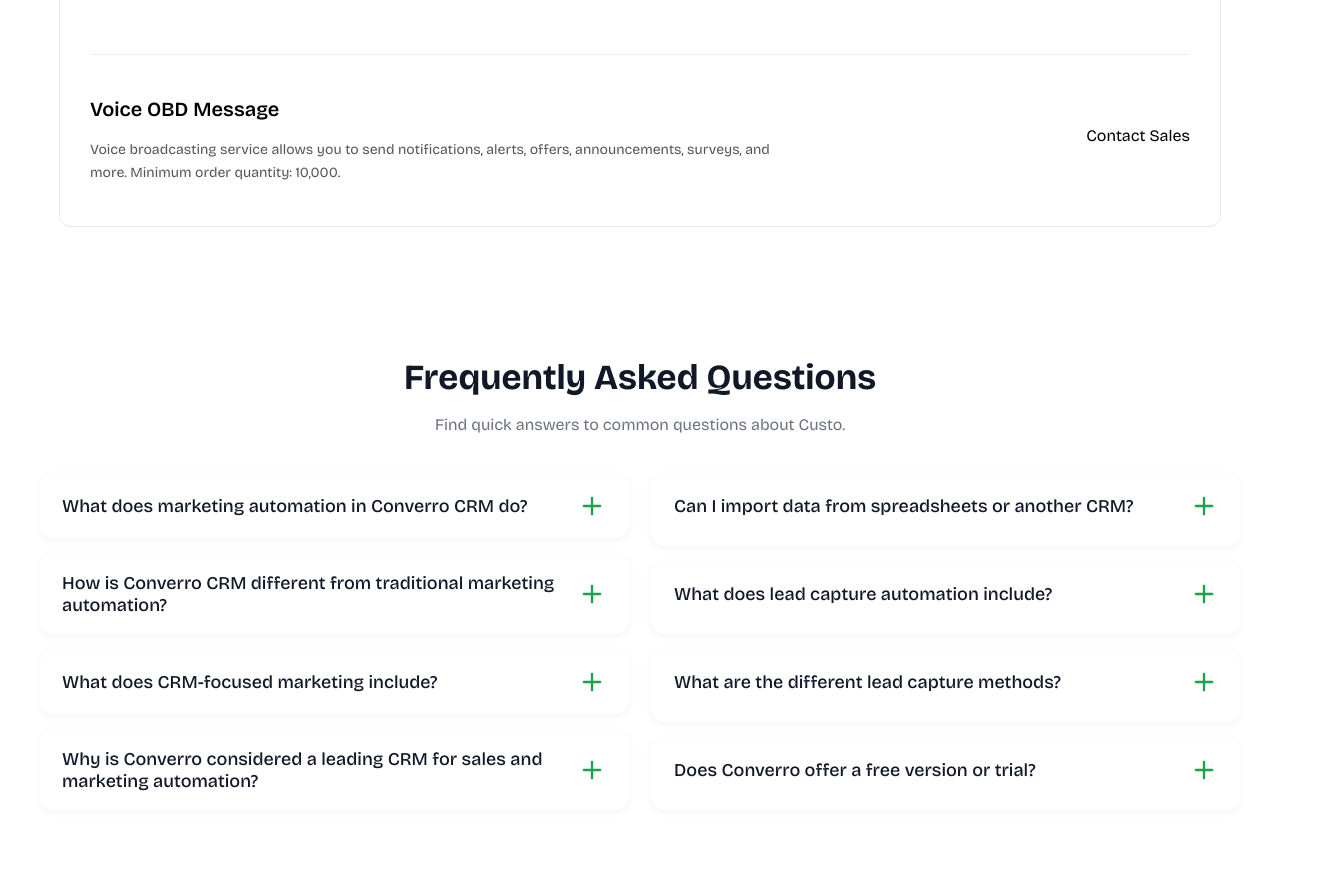
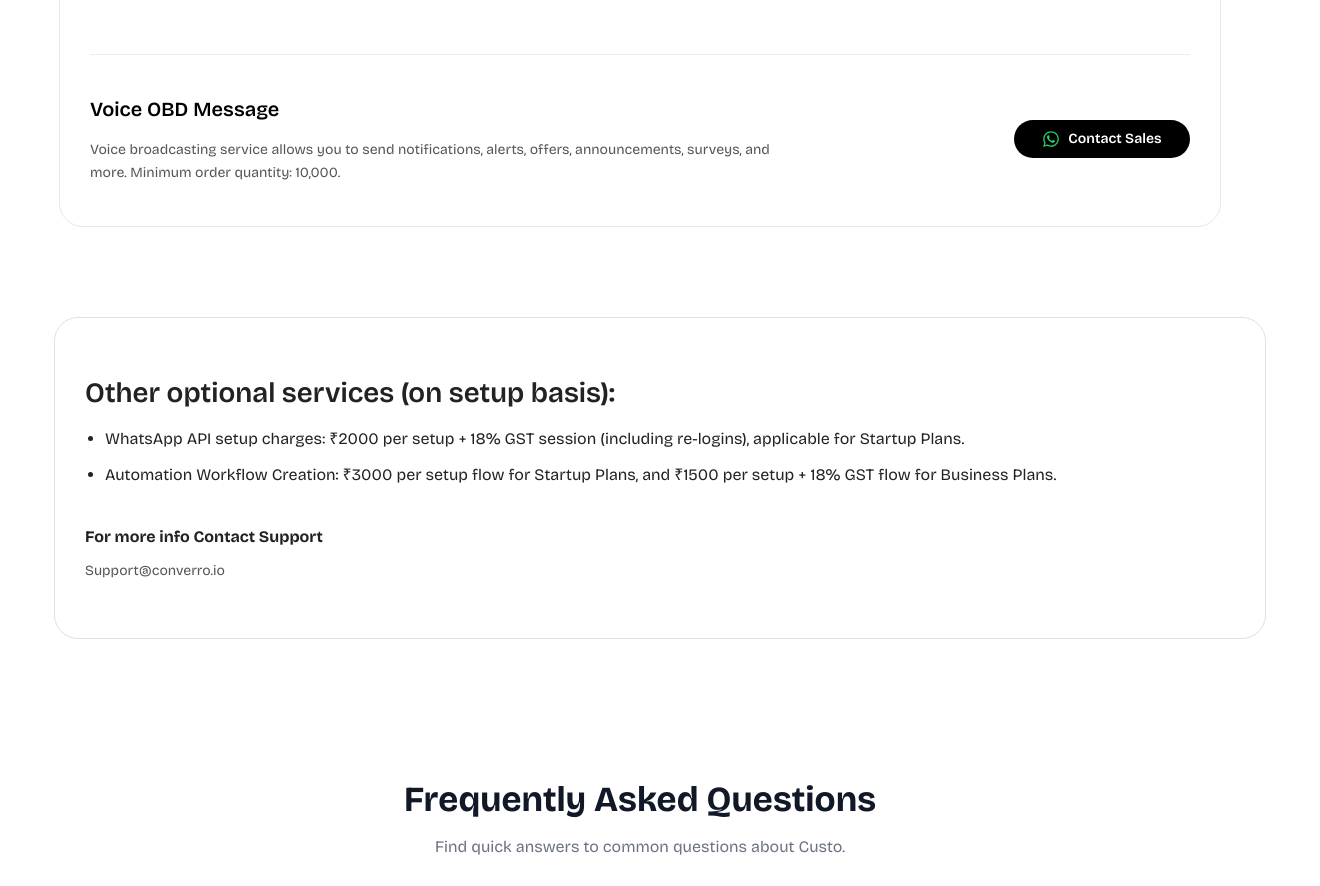
Before and after one commit to IsHa2507/converro, a React (Create React App) app: page /pricing in a window 1280 px wide. Shown: the part 2140-3026 px from the top of the page, 1320 px wide, since content can reach past the window. Built offline with nearby package versions, Linux system fonts and the light colour scheme.

Commit message:
added support service

```diff
--- a/src/components/AddOns.css
+++ b/src/components/AddOns.css
@@ -6,7 +6,7 @@
   margin: 40px auto;
   padding: 10px 30px;
   background: #fff;
-  border-radius: 12px;
+  border-radius: 24px;
   border: 1px solid #e5e7eb;
   transition: transform 0.3s ease, box-shadow 0.3s ease;
 }
@@ -75,25 +75,35 @@
 /*   WhatsApp Contact Button     */
 /* ============================= */
 .addon-btn {
-  background: #000;                /* default black like old button */
+  background: #000;
   color: #fff;
   font-size: 14px;
   font-weight: 600;
   padding: 10px 18px;
   border-radius: 30px;
-  min-width: 120px;
+  min-width: 140px;
   text-align: center;
   transition: all 0.3s ease;
   margin-top: 6px;
-  display: inline-block;
-  text-decoration: none;          /* remove underline */
+  display: inline-flex;     /* 👈 allows icon + text */
+  align-items: center; /* center icon vertically */
+  justify-content: center;
+  gap: 8px;                 /* space between icon and text */
+  text-decoration: none;
 }
 
 .addon-btn:hover {
-  background: #3fce71;            /* hover = green */
-  color: #000;                    /* hover text = black */
+  background: #3fce71;
+  color: #000;
 }
 
+.whatsapp-icon {
+  font-size: 18px;
+  color: #25d366; /* WhatsApp green */
+}
+.addon-btn:hover .whatsapp-icon {
+  color: #000;  /* matches text color on hover */
+}
 
 /* ============================= */
 /*   Responsive Design           */
@@ -133,3 +143,56 @@
     text-align: center;
   }
 }
+/* Whole section background wrapper */
+.optional-services-section {
+  width: 100%;
+  padding: 50px 20px;
+  /* light background for separation */
+}
+
+/* Center the content inside */
+.optional-services-container {
+  display: flex;
+  justify-content: center;
+}
+
+/* Box styling */
+.optional-services-box {
+  width: 1150px;
+  /* width: 100%; */
+  height: 260px;
+  background: #ffffff;
+  border: 1px solid #e0e0e0;
+  border-radius: 24px;
+  padding: 30px;
+
+
+  color: #222;
+}
+
+.optional-services-title {
+  font-size: 28px;
+  font-weight: 600;
+  margin-bottom: 16px;
+}
+
+.optional-services-list {
+  margin: 0;
+  padding-left: 20px;
+  margin-bottom: 20px;
+}
+
+.optional-services-list li {
+  margin-bottom: 10px;
+  line-height: 1.6;
+}
+
+.optional-services-support {
+  margin-top: 15px;
+  margin-top: 40px;
+}
+
+.optional-services-email {
+  color: #555;
+  font-size: 14px;
+}
--- a/src/components/AddOns.js
+++ b/src/components/AddOns.js
@@ -1,4 +1,5 @@
 import React from "react";
+import { FaWhatsapp } from "react-icons/fa";
 import "./AddOns.css";
 
 const addons = [
@@ -7,23 +8,28 @@
     description:
       "Zero setup fee for the Unlimited Incoming & Outgoing Plan. Accelerate sales and enhance customer support with IVR, auto-dialer, and efficient call management. IVR service is available exclusively with the annual plan.",
     price: "Contact Sales",
+    whatsapp: "https://wa.me/9211616225",
   },
   {
     title: "SMS Marketing",
     description:
       "If you have DLT verification in India, access SMS marketing at a low cost of 17p per SMS. Promote your business with instant delivery. Minimum order quantity: 10,000.",
     price: "Contact Sales",
+    whatsapp: "https://wa.me/9211616225",
   },
   {
     title: "Voice OBD Message",
     description:
       "Voice broadcasting service allows you to send notifications, alerts, offers, announcements, surveys, and more. Minimum order quantity: 10,000.",
     price: "Contact Sales",
+    whatsapp: "https://wa.me/9211616225",
   },
 ];
 
 const AddOns = () => {
   return (
+
+  <>
     <div className="addons-container">
       <h2 className="addons-heading">Add-ons & Services</h2>
       <div className="addons-list">
@@ -33,12 +39,51 @@
               <h3 className="addon-title">{item.title}</h3>
               <p className="addon-description">{item.description}</p>
             </div>
-            <div className="addon-price">{item.price}</div>
+
+            {/* WhatsApp button with icon */}
+            <a
+              href={item.whatsapp}
+              target="_blank"
+              rel="noopener noreferrer"
+              className="addon-btn"
+            >
+              <FaWhatsapp className="whatsapp-icon" /> {item.price}
+            </a>
           </div>
         ))}
       </div>
     </div>
-  );
+
+    {/* ✅ Optional Services Section */}
+    <section className="optional-services-section">
+      <div className="optional-services-container">
+        <div className="optional-services-box">
+          <h3 className="optional-services-title">
+            Other optional services (on setup basis):
+          </h3>
+          <ul className="optional-services-list">
+            <li>
+              WhatsApp API setup charges: ₹2000 per setup + 18% GST session
+              (including re-logins), applicable for Startup Plans.
+            </li>
+            <li>
+              Automation Workflow Creation: ₹3000 per setup flow for Startup
+              Plans, and ₹1500 per setup + 18% GST flow for Business Plans.
+            </li>
+          </ul>
+          <div className="optional-services-support">
+            <p>
+              <strong>For more info Contact Support</strong>
+            </p>
+            <p className="optional-services-email">Support@converro.io</p>
+          </div>
+        </div>
+      </div>
+    </section>
+  </>
+);
+
+
 };
 
 export default AddOns;
--- a/src/components/CustomerHelp.js
+++ b/src/components/CustomerHelp.js
@@ -1,56 +1,81 @@
 import React from "react";
-import "./AddOns.css";
+import { AiFillQuestionCircle } from "react-icons/ai";
+import { FaEnvelope, FaWhatsapp, FaRegLifeRing } from "react-icons/fa";
+import { BiSupport } from "react-icons/bi";
 
-const addons = [
+import "./CustomerHelp.css";
+
+const PrinciplesSection = () => {
+  const principles = [
     {
-    title: "IVR Service - Unlimited Incoming & Outgoing",
+      icon: <AiFillQuestionCircle className="circle-icon blue" />,
+      title: "General Inquiry",
       description:
-      "Zero setup fee for the Unlimited Incoming & Outgoing Plan. Accelerate sales and enhance customer support with IVR, auto-dialer, and efficient call management. IVR service is available exclusively with the annual plan.",
-    price: "Contact Sales",
+        "Have questions about our company, services, or need basic information? Our team is here to provide quick answers and guide you in the right direction.",
+      email: "mailto:info@converro.io",
       whatsapp: "https://wa.me/9211616225",
     },
     {
-    title: "SMS Marketing",
+      icon: <FaRegLifeRing className="circle-icon green" />,
+      title: "Sales Inquiry",
       description:
-      "If you have DLT verification in India, access SMS marketing at a low cost of 17p per SMS. Promote your business with instant delivery. Minimum order quantity: 10,000.",
-    price: "Contact Sales",
+        "Looking to explore our product features, pricing, or partnership opportunities? Connect with our sales experts to discover how we can add value to your business.",
+      email: "mailto:sales@converro.io",
       whatsapp: "https://wa.me/9211616225",
     },
     {
-    title: "Voice OBD Message",
+      icon: <BiSupport className="circle-icon red" />,
+      title: "Customer Support",
       description:
-      "Voice broadcasting service allows you to send notifications, alerts, offers, announcements, surveys, and more. Minimum order quantity: 10,000.",
-    price: "Contact Sales",
+        "Already a customer and need help with your account, subscription, or technical issues? Our support team is ready to assist you at every step.",
+      email: "mailto:support@converro.io",
       whatsapp: "https://wa.me/9211616225",
     },
   ];
 
-const AddOns = () => {
   return (
-    <div className="addons-container">
-      <h2 className="addons-heading">Add-ons & Services</h2>
-      <div className="addons-list">
-        {addons.map((item, index) => (
-          <div key={index} className="addon-card">
-            <div className="addon-content">
-              <h3 className="addon-title">{item.title}</h3>
-              <p className="addon-description">{item.description}</p>
-            </div>
+    <section className="principles-section">
+      <div className="principles-container">
+        <h2 className="principles-heading">
+          For Customer Supports & Services
+        </h2>
+        <p className="principles-subheading">
+          Let’s connect and understand how we can enable your business to grow faster.
+        </p>
 
-            {/* WhatsApp button */}
+        <div className="principles-grid">
+          {principles.map((item, index) => (
+            <div key={index} className="principle-card">
+              <div className="principle-icon-wrapper">{item.icon}</div>
+              <h3 className="principle-title">{item.title}</h3>
+              <p className="principle-description">{item.description}</p>
+
+              {/* Action Buttons */}
+              <div className="principle-actions">
+                <a
+                  href={item.email}
+                  className="action-btn email"
+                  target="_blank"
+                  rel="noopener noreferrer"
+                >
+                  <FaEnvelope className="btn-icon" />{" "}
+                  {item.email.replace("mailto:", "")}
+                </a>
                 <a
                   href={item.whatsapp}
+                  className="action-btn whatsapp"
                   target="_blank"
                   rel="noopener noreferrer"
-              className="addon-btn"
                 >
-              {item.price}
+                  <FaWhatsapp className="btn-icon" /> Whatsapp
                 </a>
+              </div>
             </div>
           ))}
         </div>
       </div>
+    </section>
   );
 };
 
-export default AddOns;
+export default PrinciplesSection;
```
Lines whose indentation alone changed are shown as unchanged.
